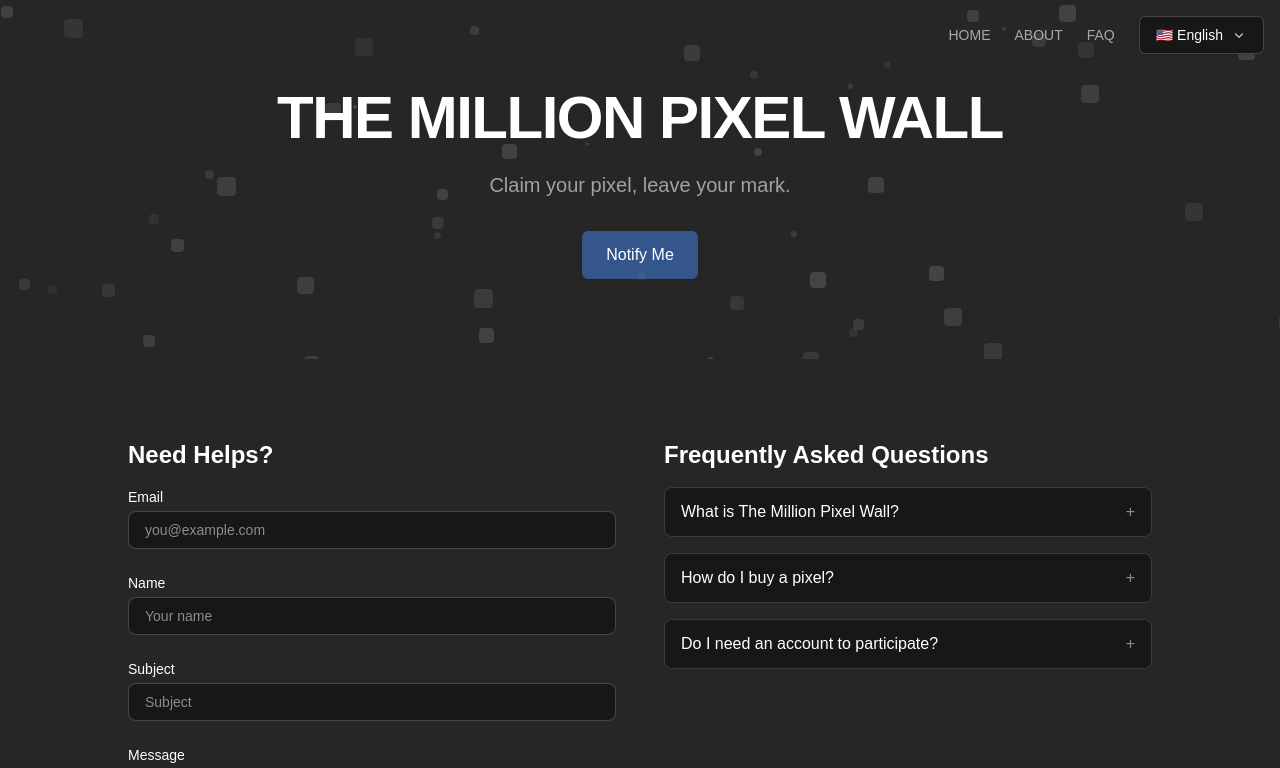
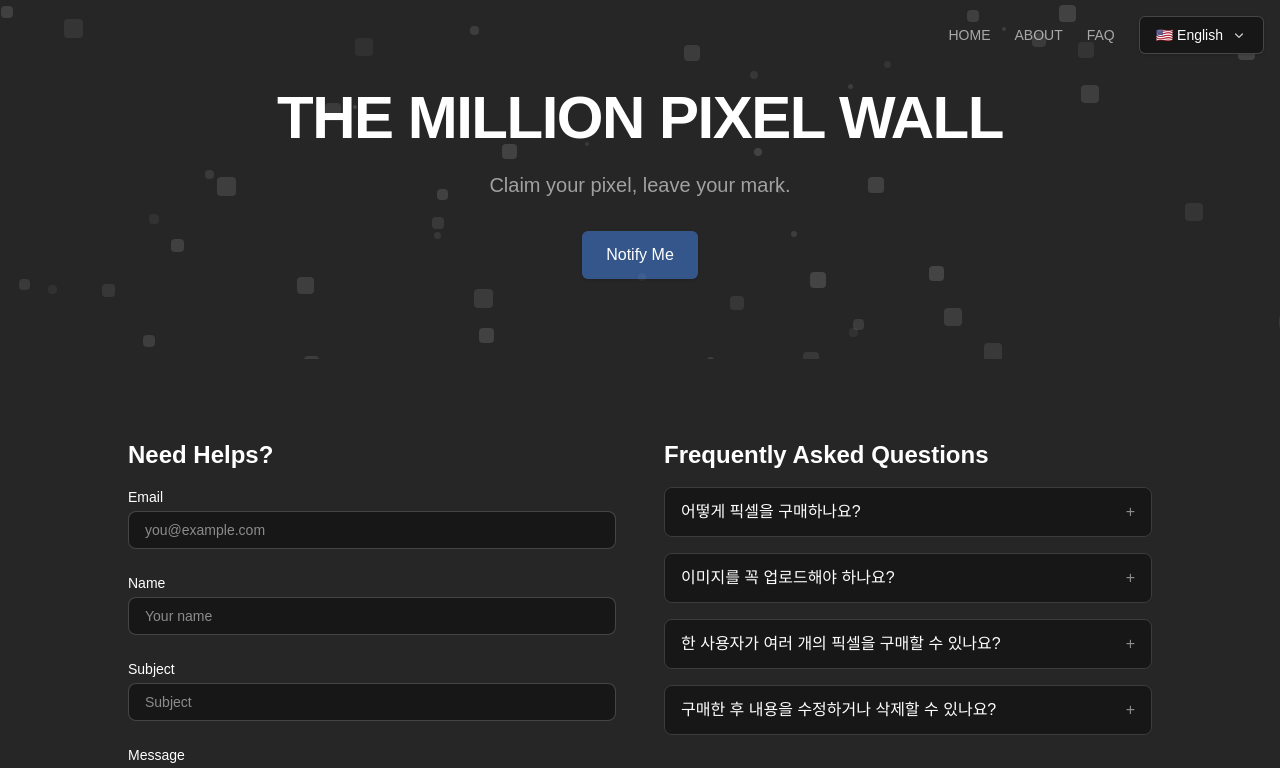
Before and after one commit to lunalism/the-million-pixel-wall, a Next.js app: page /faq in a window 1280 px wide. Shown: the top 768 px of the page. Built offline with nearby package versions, Linux system fonts and the light colour scheme.

Commit message:
💬 Update FAQ accordion content with refined questions and required image explanation

```diff
--- a/components/AccordionFAQ.tsx
+++ b/components/AccordionFAQ.tsx
@@ -9,16 +9,24 @@ type FAQItem = {
 
 const faqList: FAQItem[] = [
     {
-    question: "What is The Million Pixel Wall?",
-    answer: "It's a collaborative digital canvas where people can purchase and customize pixels with images and messages, inspired by the Million Dollar Homepage.",
+        question: '어떻게 픽셀을 구매하나요?',
+        answer:
+          '캔버스에서 원하는 픽셀을 클릭한 후, 이미지와 메시지를 입력하고 구매 정보를 작성하시면 됩니다. Google 로그인이 필요하며, 익명으로는 구매하실 수 없습니다.',
     },
     {
-    question: "How do I buy a pixel?",
-    answer: "Click on an empty pixel, fill out the form with your image, name, and message, and confirm your purchase. That’s it!",
+        question: '이미지를 꼭 업로드해야 하나요?',
+        answer:
+          '네, 이미지는 필수 항목입니다. 이 벽은 광고가 아닌 사람들의 이야기를 담는 공간이며, 업로드된 이미지는 구매자의 아이덴티티를 표현하는 중요한 요소로 사용됩니다.',
     },
       {
-    question: "Do I need an account to participate?",
-    answer: "No account is required. You can join and leave your mark as a guest. Just upload and go!",
+        question: '한 사용자가 여러 개의 픽셀을 구매할 수 있나요?',
+        answer:
+          '네, 가능합니다. 여러 번에 나누어 구매하거나, 한 번에 큰 영역을 선택해 한 번에 구매하실 수도 있어요.',
+    },
+    {
+        question: '구매한 후 내용을 수정하거나 삭제할 수 있나요?',
+        answer:
+          '아직은 지원되지 않지만, 추후 업데이트를 통해 수정 기능을 제공할 수 있도록 준비 중이에요. 지금은 신중하게 입력해 주세요.',
     },
 ]
 
```
Lines whose indentation alone changed are shown as unchanged.
